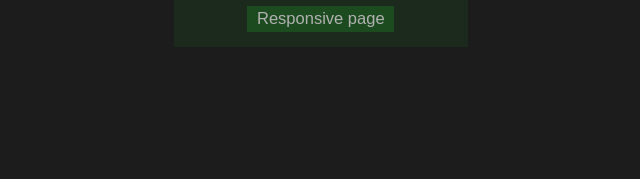
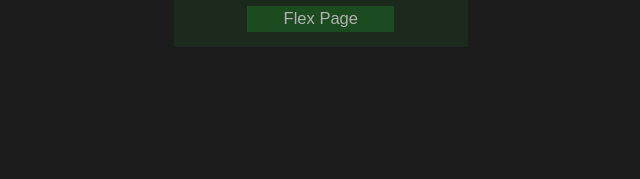
Before and after one commit to lario0913/portfolio, a plain HTML site: page index.html in a window 1280 px wide. Shown: the part 1496-1675 px from the top of the page, 564-1204 px from the left. Drawn offline with Linux system fonts and the light colour scheme.

Commit message:
adjust flex page

```diff
--- a/index.html
+++ b/index.html
@@ -61,7 +61,7 @@
                         <div class="flex-item project-tile" id="">
 
                                 <img src="images/responsive.PNG" alt="">
-                                <button class="button"><a href="file:///C:/Users/user/Desktop/projects/flex/index.html" target="-blank">Responsive page</a></button>
+                                <button class="button"><a href="https://lario-flexlayout.netlify.com/" target="-blank">Flex Page</a></button>
                         </div>
 
                     </div>
```
Also changed, not shown: 1 other file.
